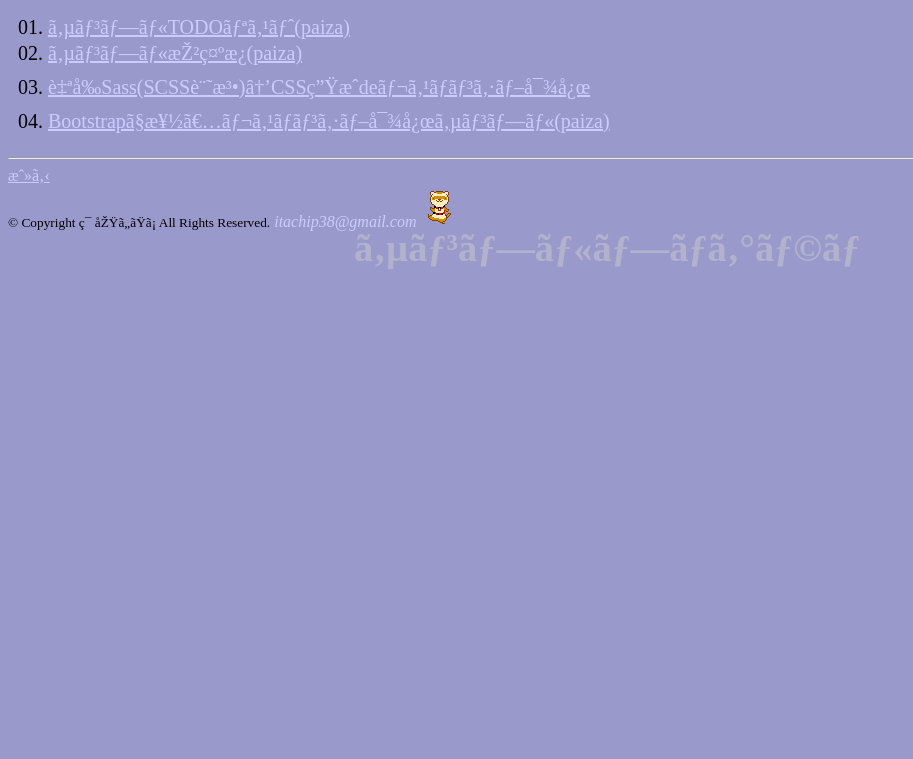
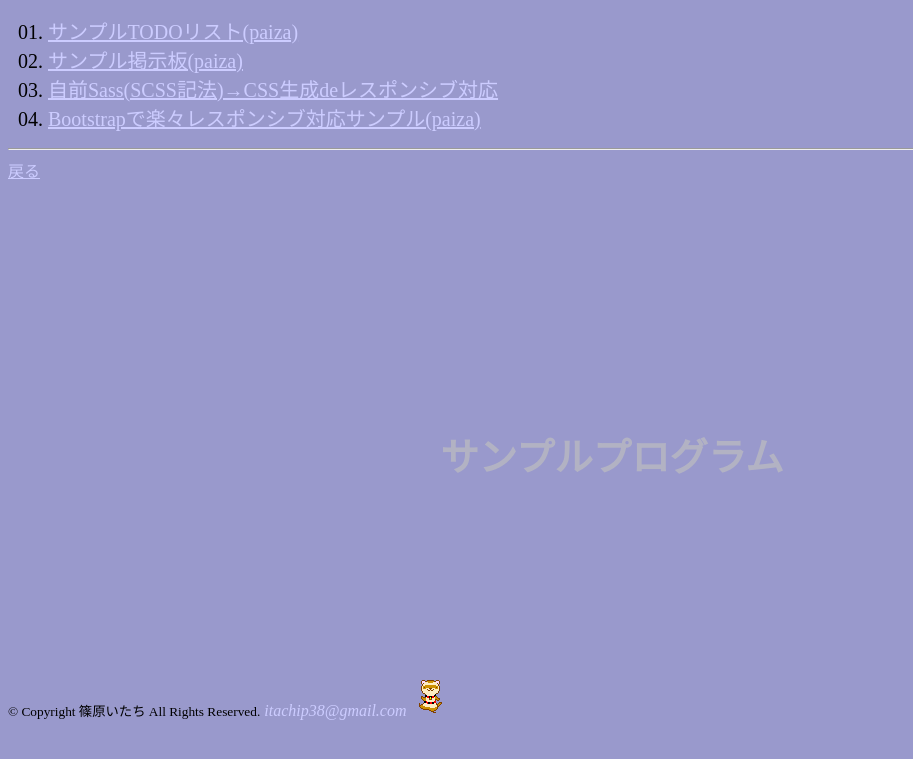
Before and after one commit to itachi-P/PHP_TODOList, a PHP site: page /samples/samples-index.html in a window 1280 px wide. Shown: the top 759 px of the page, without its empty margins (0-913 px from the left). Run offline with PHP 8.4, Linux system fonts and the light colour scheme.

Commit message:
:green_heart: 更に更にkomakai見た目微調整

```diff
--- a/css/home.css
+++ b/css/home.css
@@ -2,7 +2,7 @@
 
 html {
   position: relative;
-  /*  min-height: 90%; */
+  min-height: 90%;
 }
 
 body {
@@ -21,9 +21,9 @@ body {
 
 h1 {
   position: absolute;
-  top: 200px;
+  top: 400px;
   left: 100px;
-  color: #ccc;
+  color: #ccb;
   width: 80%;
   height: 30px;
   font-size: 2.4rem;
--- a/samples/samples-index.html
+++ b/samples/samples-index.html
@@ -1,7 +1,7 @@
 <!DOCTYPE HTML>
-<html lang="ja">
+<html lang="ja" style="">
 <head>
-<meta charset=utf-8" />
+<meta charset="utf-8">
 <title>サンプルプログラム置き場</title>
 <link href="../css/home.css" rel="stylesheet" type="text/css">
 <link rel="shortcut icon" href="../images/fuca_tehepero_icon_32x32.ico">
@@ -17,7 +17,7 @@
 	<hr>
 	<a href="../index.html">戻る</a>
 
-	<footer style='position:absolute; bottom:0; width:80%;'>
+	<footer style='position: absolute; bottom: 0; width:80%;'>
 		<small>&copy; Copyright 篠原いたち All Rights Reserved.</small>
 		<address style="display: inline;">
 			<a style="display: inline;">itachip38@gmail.com</a>
```
Also changed, not shown: index.html (+4 -5 lines), images/tambourine.gif (renamed from images/tanbarin.gif).
